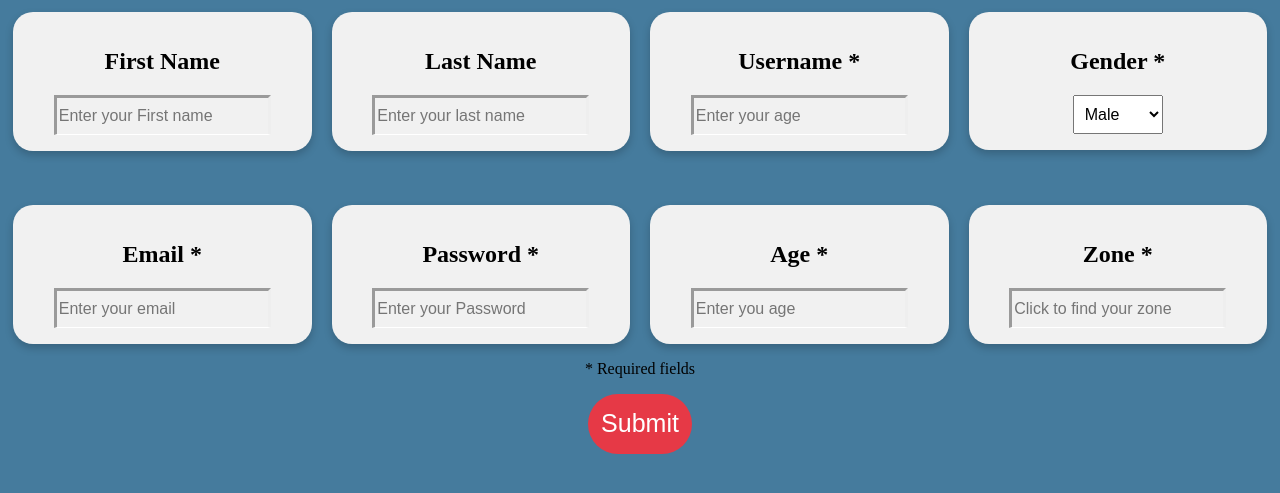
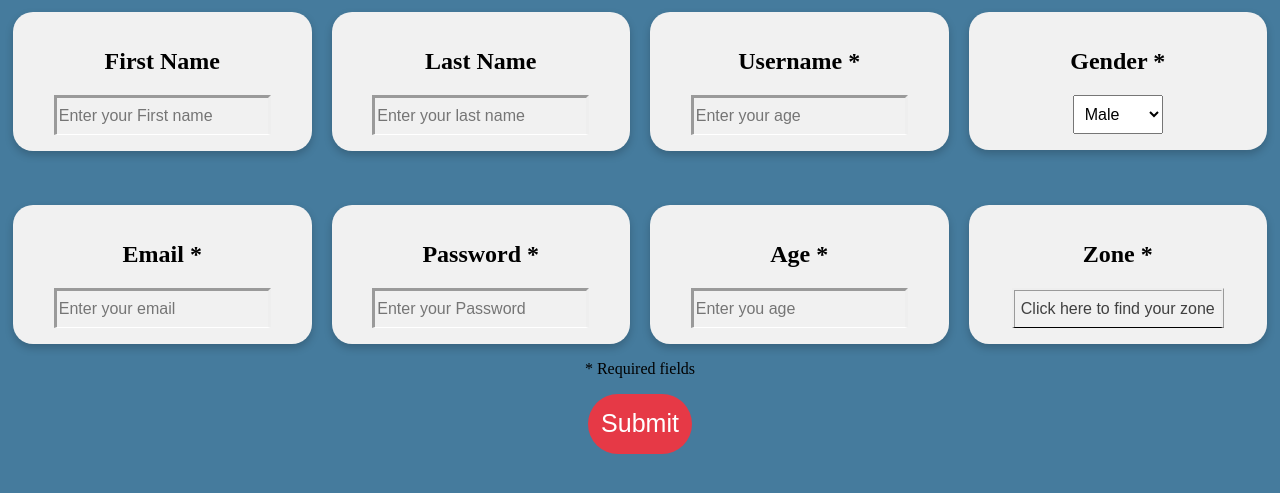
Before and after one commit to alessbdonato/HowUDoing, a plain HTML site: page front-end/registration_form/registration.html in a window 1280 px wide. Shown: the part 109-602 px from the top of the page. Drawn offline with Linux system fonts and the light colour scheme.

Commit message:
added the button for zone

```diff
--- a/front-end/registration_form/registration.html
+++ b/front-end/registration_form/registration.html
@@ -43,10 +43,10 @@
       <div class="card">
         <h2>Gender *</h2>
           <select type="text" id="gender">
-          <option value="1">Male</option>
-          <option value="2">Female</option>
-          <option value="3">Other</option>
-      </select>
+          	<option value="1">Male</option>
+          	<option value="2">Female</option>
+          	<option value="3">Other</option>
+          </select>
         </div>
       </div>
     </div>
@@ -79,7 +79,9 @@
     <div class="column">
       <div class="card">
         <h2>Zone *</h2>
-        <input type="text" name="" placeholder="Click to find your zone">
+        <form method="post" action="searchZone.html">
+    		<button type="submit">Click here to find your zone</button>
+		</form>
       </div>
     </div>
   </div>
--- a/front-end/registration_form/style_reg.css
+++ b/front-end/registration_form/style_reg.css
@@ -119,6 +119,16 @@ li a {
   font-size: 16px;
 }
 
+.card button[type='submit']{
+  border: ridge;
+  border-bottom: 1px solid #000000;
+  background: transparent;
+  outline: none;
+  height: 40px;
+  color: #404040;
+  font-size: 16px;
+}
+
 input[type='submit']{
   border: none;
   outline: none;
```
